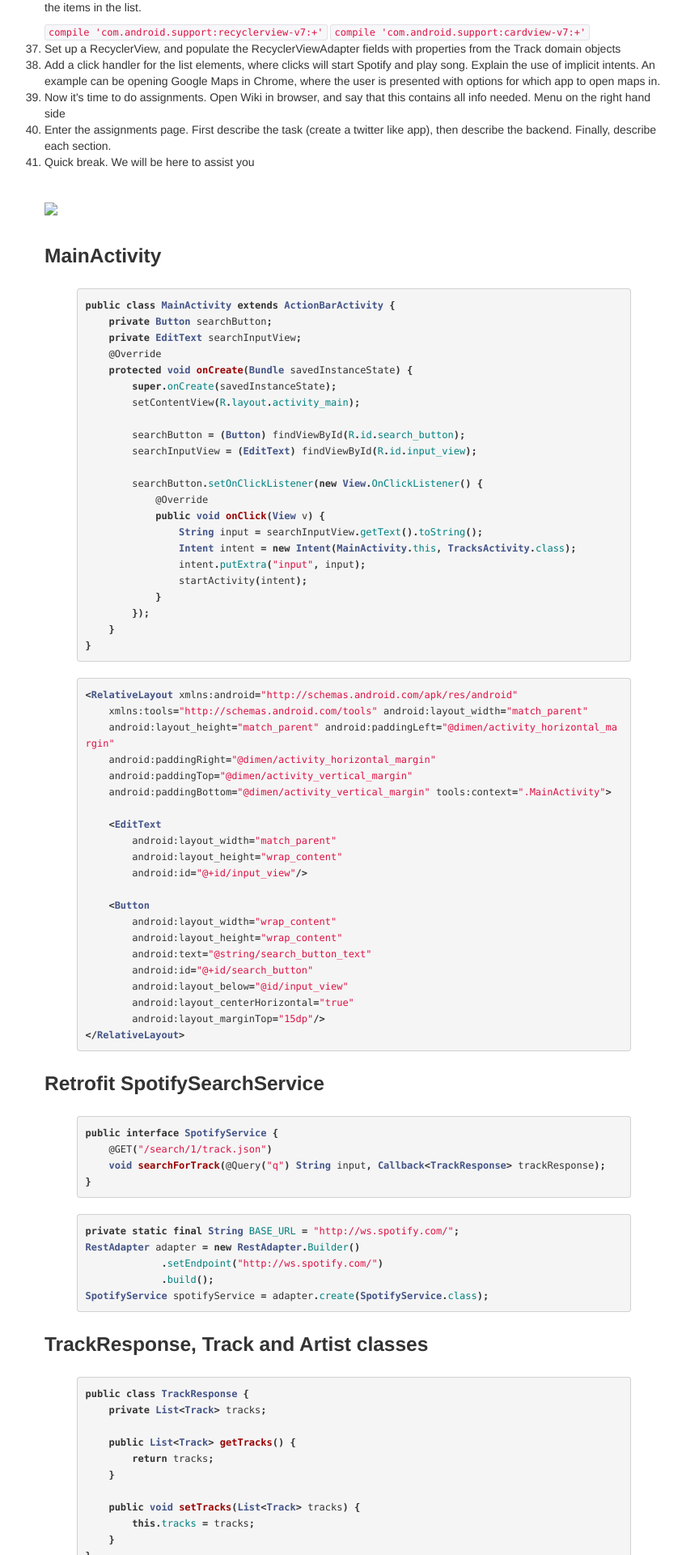
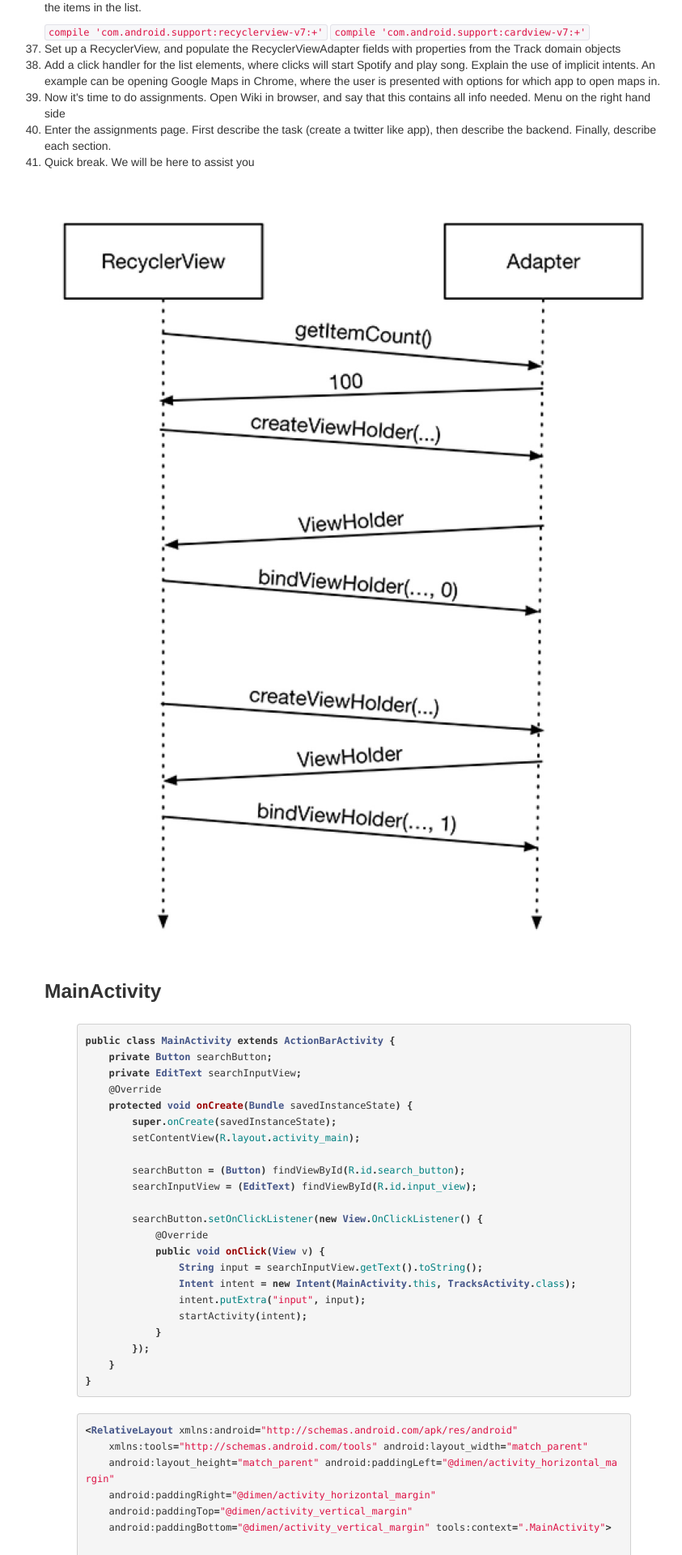
Before and after one commit to bekk/android101, a Jekyll site: the page built from docs/pages/manuscript.html, in a window 1280 px wide. Shown: the part 2588-4508 px from the top of the page at 81% size, without its empty margins (5-848 px from the left). Built offline with Jekyll 4.4.1, drawn with Linux system fonts in a browser that asks for light colours; Markdown is read by kramdown in place of the engine named in the settings.

Commit message:
Correct url for image

```diff
--- a/docs/pages/manuscript.html
+++ b/docs/pages/manuscript.html
@@ -109,7 +109,7 @@ title: Manuscript
     <li>Quick break. We will be here to assist you</li>
 </ol>
 
-<img src="img/recyclerviewsequence.jpg" />
+<img src="../img/recyclerviewsequence.jpg" />
 
 <h3> MainActivity</h3>
 {% highlight java %}
```
